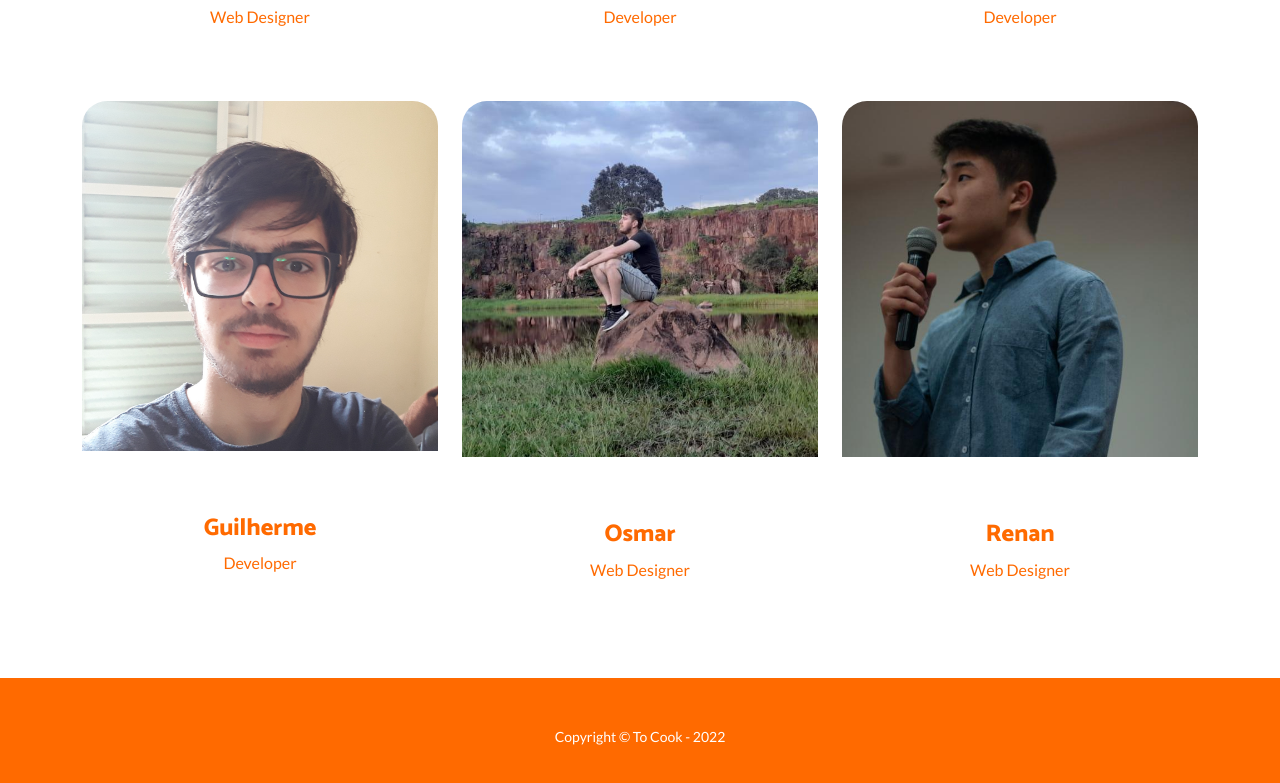
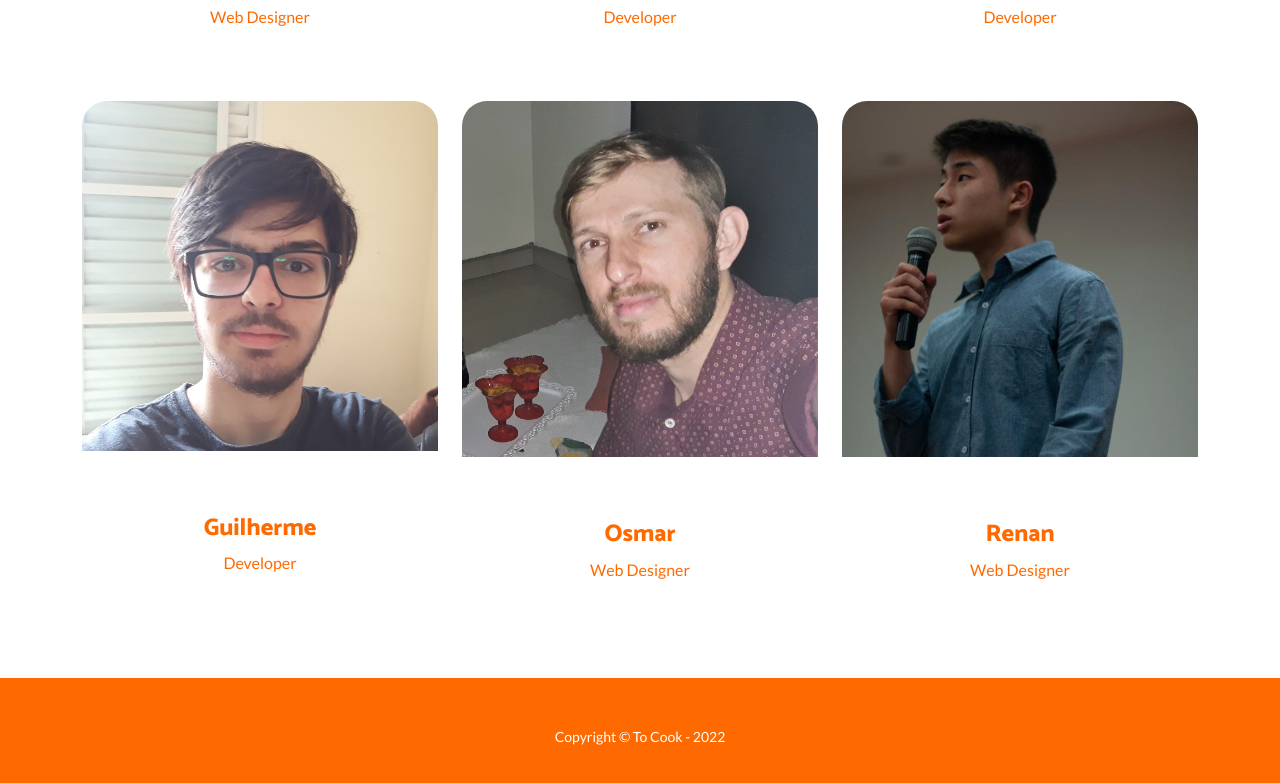
Before and after one commit to RenanGAS/Human-Kitchen-Interaction, a plain HTML site: page index.html in a window 1280 px wide. Shown: the part 4753-5536 px from the top of the page. Drawn offline with nearby package versions, Linux system fonts and the light colour scheme.

Commit message:
feat: add osmar's photo

```diff
--- a/index.html
+++ b/index.html
@@ -224,7 +224,7 @@
             </div>
             <div class="col">
                 <div class="card">
-                    <img src="assets/img/Osmar.jpg" class="profile-img" alt="...">
+                    <img src="assets/img/Osmar.jpeg" class="profile-img" alt="...">
                     <div class="card-body">
                         <h5 class="card-title">Osmar</h5>
                         <p class="card-text">Web Designer</p>
```
Also changed, not shown: assets/img/Osmar.jpeg (added), assets/img/Osmar.jpg (deleted).
